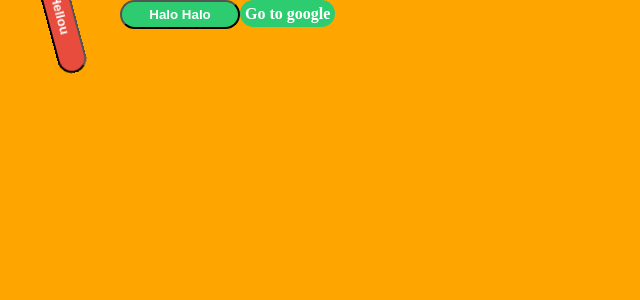
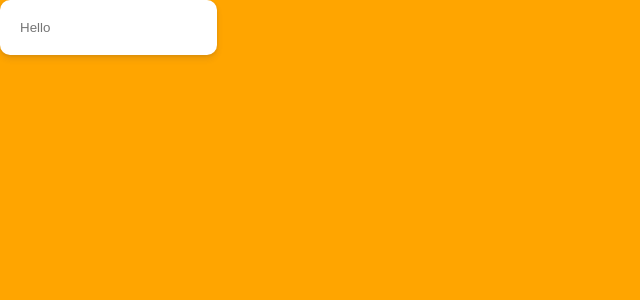
Before and after one commit to codeminnam/styled-awesomeness, a React (Create React App) app: page / in a window 1280 px wide. Shown: the top 300 px of the page, without its empty margins (0-640 px from the left). Built offline with nearby package versions, Linux system fonts and the light colour scheme.

Commit message:
#5 Extra Attributes and Mixins
#5 Extra Attributes and Mixins

```diff
--- a/src/App.js
+++ b/src/App.js
@@ -1,5 +1,5 @@
-import React from 'react';
-import styled, {createGlobalStyle, css, keyframes} from "styled-components";
+import React, { Component } from 'react';
+import styled, {createGlobalStyle, css} from "styled-components";
 
 const GlobalStyle = createGlobalStyle`
   body{
@@ -8,18 +8,12 @@
   }
 `;
 
-function App(){
-    return (
-      <React.Fragment>
-        <GlobalStyle/>
-        <Container>
-          <Button danger rotationTime={5}>Hellou</Button>
-          <Button>Halo Halo</Button>
-          <Anchor as="a" href="https://google.com">Go to google</Anchor>
-        </Container>
-      </React.Fragment>
-  )
-};
+const awesomeCard = css`
+  box-shadow: 0 4px 6px rgba(50,50,93,0.11), 0 1px 3px rgba(0,0,0,0.08);
+  background-color: white;
+  border-radius: 10px;
+  padding:20px;
+`;
 
 const Container = styled.div`
   height:100vh;
@@ -27,37 +21,26 @@
   background-color: orange;
 `;
 
-const Button = styled.button`
-  border-radius: 50px;
-  padding: 5px;
-  min-width: 120px;
-  color: white;
-  font-weight: 600;
-  -webkit-appearance: none;
-  cursor: pointer;
-  &:active,
-  &:focus{
-    outline:none;
-  }
-  background-color: ${props => props.danger? "#e74c3c": "#2ecc71"};
-  ${props=>{
-    if(props.danger){
-    return css`animation: ${rotation} ${props.rotationTime}s linear infinite`;
-    }
-  }}
+const Input = styled.input.attrs({
+  required:true
+})`
+border:none;
+  border-radius: 5px;
+  ${awesomeCard};
 `;
 
-const Anchor = styled(Button)`
-  text-decoration:none;
-`;
+class App extends Component{
+  render(){
+    return (
+      <React.Fragment>
+        <GlobalStyle/>
+        <Container>
+          <Input placeholder="Hello"/>
+        </Container>
+      </React.Fragment>
+  )
+}};
 
-const rotation = keyframes`
-  from{
-    transform: rotate(0deg);
-  }
-  to{
-    transform: rotate(150deg);
-  }
-`;
+
 
 export default App;
```
